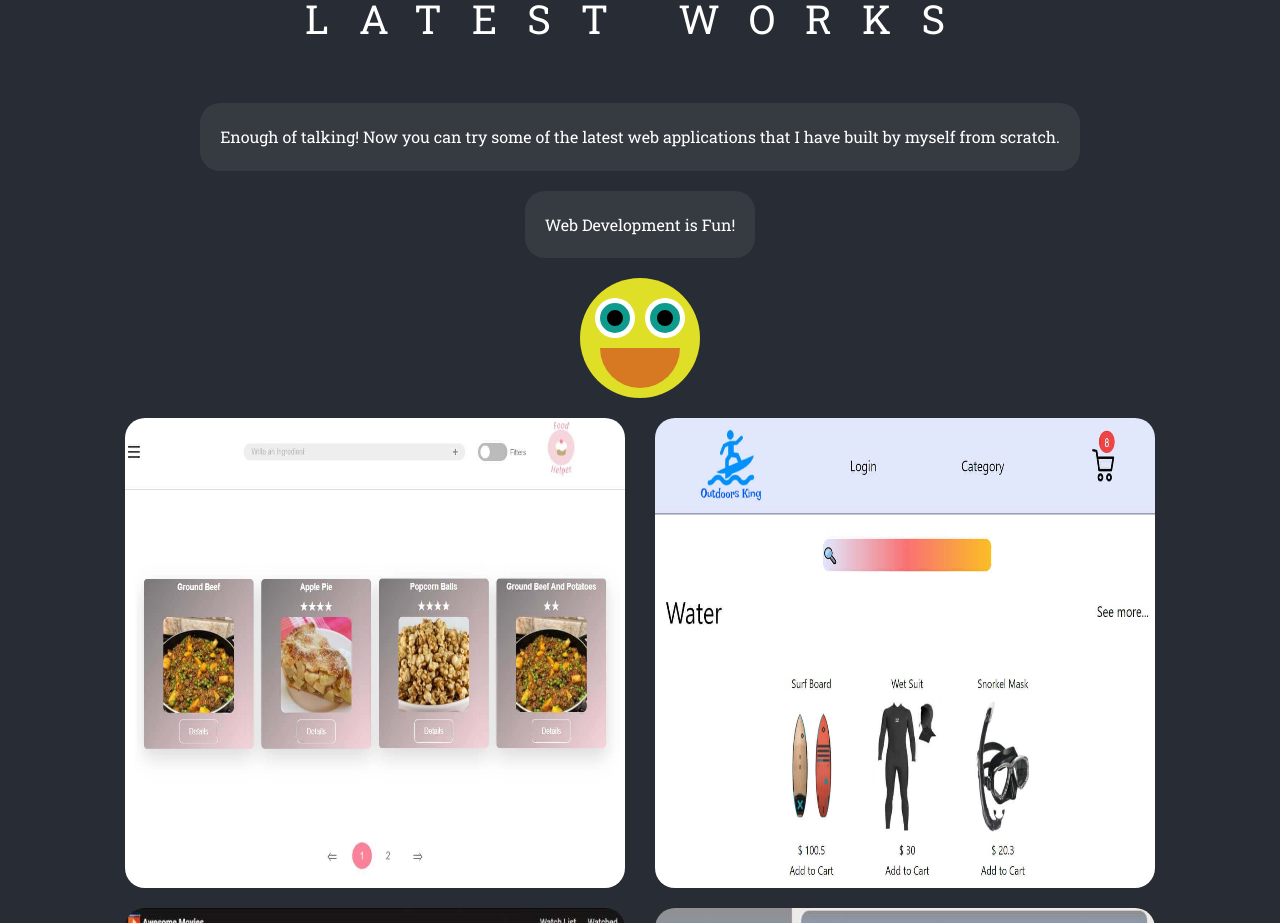
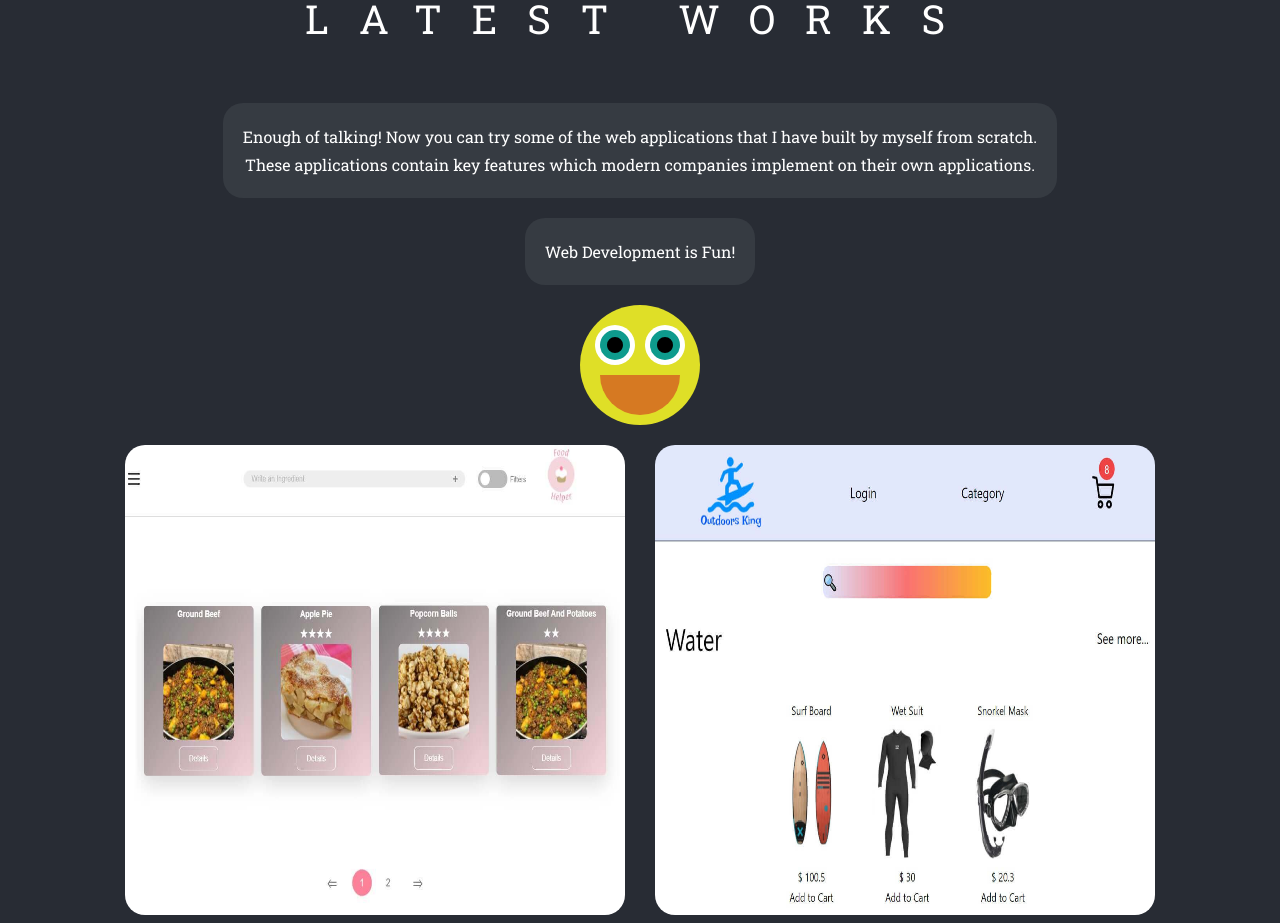
Before and after one commit to josesales/sales-portfolio, a React (Create React App) app: page / in a window 1280 px wide. Shown: the part 1300-2223 px from the top of the page. Built offline with nearby package versions, Linux system fonts and the light colour scheme.

Commit message:
Updating LatestWorks components

```diff
--- a/src/components/Application.jsx
+++ b/src/components/Application.jsx
@@ -37,7 +37,7 @@ const Application = ({ application }) => {
                     </div>
 
                     <div className="tech-container__features">
-                        <h3 className="tech__name">Some Interesting Features</h3>
+                        <h3 className="tech__name">Key Features</h3>
 
                         <ul className="tech-container__list">
                             {FeaturesUi}
--- a/src/components/LatestWorks.jsx
+++ b/src/components/LatestWorks.jsx
@@ -16,7 +16,8 @@ const LatestWorks = () => {
             </h1>
 
             <div className="description-container section-margin-2 secondary-background">
-                    <p>Enough of talking! Now you can try some of the latest web applications that I have built by myself from scratch.</p>
+                    <p>Enough of talking! Now you can try some of the web applications that I have built by myself from scratch.</p>
+                    <p>These applications contain key features which modern companies implement on their own applications.</p>
             </div>
 
             <p className="section-margin-3 latest-works__dev-fun secondary-background">Web Development is Fun!</p>
--- a/src/data/latestWorks.js
+++ b/src/data/latestWorks.js
@@ -22,7 +22,7 @@ export const applicationItems = [
 
         stack: ['Javascript', 'React', 'Redux', 'SASS', 'Node', 'Express', 'Mongoose', 'MongoDB'],
 
-        features: ['User Authentication', 'Search Recipe by Multiple Ingredients', 'Search Recipes by Filters',
+        features: ['User Authentication', 'Search Recipes by Multiple Ingredients', 'Search Recipes by Filters',
             'Pagination with Caching Mechanism', 'Image Upload', 'Review and Score System', 'Add Recipes to Favorites'],
     },
     {
@@ -32,7 +32,7 @@ export const applicationItems = [
         img: OutdoorsKingImg,
         logo: OutdoorsKingLogo,
 
-        description: ['ECommerce where you can find Outdoor items for brave and adventurous people.'],
+        description: ['ICommerce where you can find Outdoor items for brave and adventurous people.'],
 
         stack: ['Typescript', 'React', 'Redux', 'Tailwind CSS', 'GraphQL', 'Node', 'Apollo Server', 'Prisma', 'PostgreSQL'],
 
```
